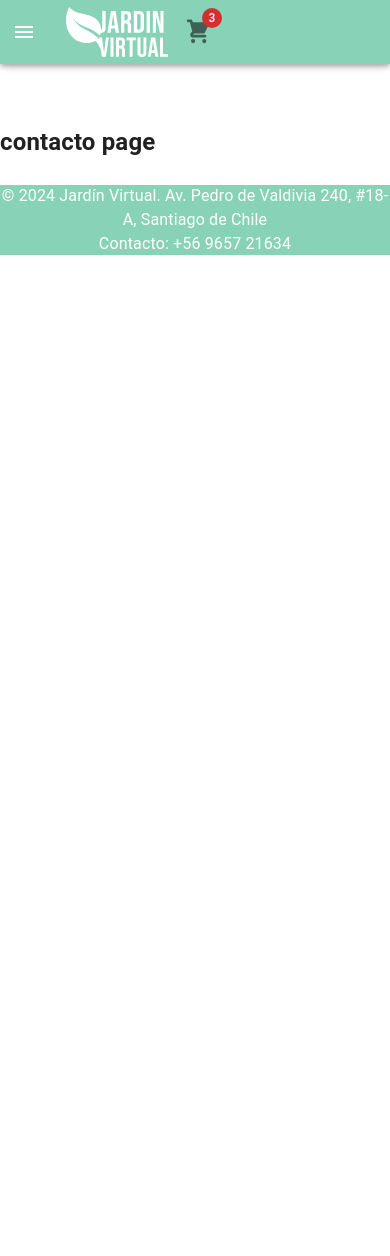
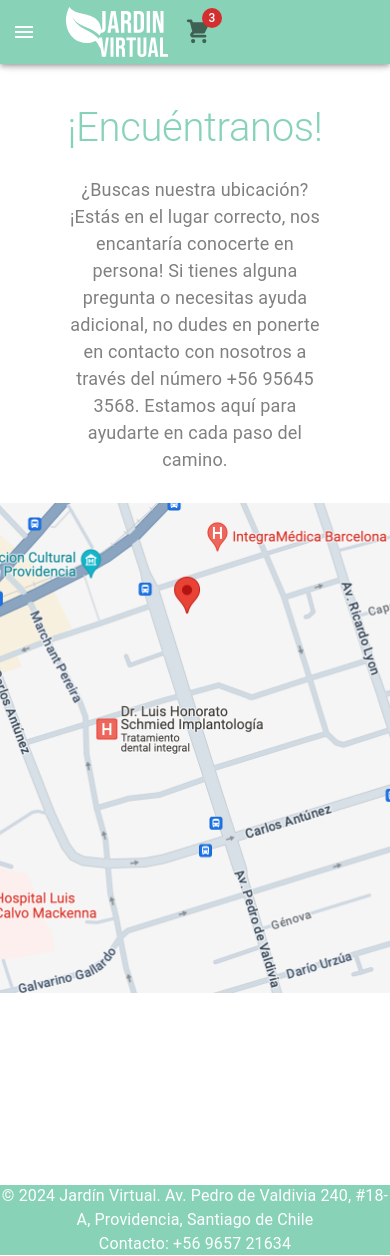
Before and after one commit to vanessadugarte/virtual-garden, a React (Create React App) app: page /contacto in a window 390 px wide. Before the commit the page ends 844 px from the top, so only its background shows below. Built offline with nearby package versions, Linux system fonts and the light colour scheme.

Commit message:
add mobile view

```diff
--- a/src/components/common/footer/Footer.jsx
+++ b/src/components/common/footer/Footer.jsx
@@ -6,7 +6,7 @@ const Footer = () => {
     return (
         <Box sx={{display:"flex", flexDirection:"column", justifyContent:"center", alignItems:"center", width: "100vw", height: "70px", backgroundColor: "#88D3B8", textAlign:"center", marginTop:"25px"}}>
             <Typography sx={{color: "#fff", fontSize:"16px"}}>
-                © 2024 Jardín Virtual. Av. Pedro de Valdivia 240, #18-A, Santiago de Chile
+                © 2024 Jardín Virtual. Av. Pedro de Valdivia 240, #18-A, Providencia, Santiago de Chile
             </Typography>
             <Typography sx={{color: "#fff", fontSize:"16px"}}>
                 Contacto: +56 9657 21634
--- a/src/components/common/product/Product.jsx
+++ b/src/components/common/product/Product.jsx
@@ -7,14 +7,14 @@ const Product = ({product}) => {
 
     return (
 
-            <Card sx={{minWidth: 325, boxShadow:2}}>
+            <Card sx={{minWidth: 315, boxShadow:2}}>
                 <CardMedia
                     sx={{height: 270}}
                     image={product?.image}
                     title={product?.name}
                 />
                 <CardContent>
-                    <Typography gutterBottom component="div" sx={{color: "#88D3B8", fontSize:"28px"}}>
+                    <Typography gutterBottom component="div" sx={{color: "#88D3B8", fontSize:"26px"}}>
                         {product?.name}
                     </Typography>
                     <Typography gutterBottom sx={{mt:2, fontSize:"24px"}}>
--- a/src/components/contacto/Contacto.jsx
+++ b/src/components/contacto/Contacto.jsx
@@ -1,10 +1,35 @@
 import React from 'react';
+import {Box, Card, CardMedia, Grid, Typography} from "@mui/material";
+import imgMapa from "../../assets/mapa-PedroValdivia.jpg"
 
 const Contacto = () => {
     return (
-        <div>
-            <h2>contacto page</h2>
-        </div>
+       <Grid>
+           <Grid item>
+               <Typography variant="h2" sx={{ mb:3, color: "#88D3B8", fontSize: { xs: '40px', sm: '50px', textAlign:"center" },}}>
+                    ¡Encuéntranos!
+               </Typography>
+           </Grid>
+           <Grid item sx={{display:"flex", justifyContent:"center"}}>
+               <Typography sx={{color:"gray", maxWidth:{xs:"70%", md:"50%"}, textAlign:"center", fontSize:"18px", marginBottom:"30px"}}>
+                   ¿Buscas nuestra ubicación? ¡Estás en el lugar correcto, nos encantaría conocerte en persona!
+                   Si tienes alguna pregunta o necesitas ayuda adicional, no dudes en ponerte en contacto con nosotros a través del número +56 95645 3568. Estamos aquí para ayudarte en cada paso del camino.
+               </Typography>
+           </Grid>
+
+           <Grid item>
+           <Box sx={{display:"flex", justifyContent:"center", mb:24}}>
+               <CardMedia
+                   sx={{
+                       width: { xs: 410, md: 950 },
+                       height: { xs: 490, md: 500 },
+                   }}
+                   image={imgMapa}
+               />
+
+           </Box>
+           </Grid>
+       </Grid>
     );
 };
 
--- a/src/components/flowerPots/FlowerPots.jsx
+++ b/src/components/flowerPots/FlowerPots.jsx
@@ -6,17 +6,15 @@ import {maceteros} from "../../data/flowerPots";
 
 const FlowerPots = () => {
     return (
-        <Container maxWidth="xxl" sx={{textAlign: "center", display:"flex", flexDirection:"column", alignItems:"center", paddingBottom:"65px"}}>
-            <Typography variant="h2" sx={{mb:"20px", color:"#88D3B8"}}>Nuestros Maceteros</Typography>
-            <Typography variant="h6" sx={{width:"55%", textAlign:"center", color:"gray"}}>encontrarás una amplia selección de maceteros diseñados para embellecer tu hogar y dar vida a tus plantas. Desde maceteros de cerámica elegantes hasta maceteros colgantes modernos, tenemos todo lo que necesitas para crear un oasis verde en cualquier espacio. </Typography>
-            <Grid container sx={{display:"flex", justifyContent:"center"}}>
-                {maceteros.map((el) => {
-                    return (
-                        <Grid item xs={2} sx={{display:"flex", justifyContent:"space-around", marginRight:"5px", marginTop:"55px"}}>
-                            <Product product={el}/>
-                        </Grid>
-                    )
-                })}
+        <Container maxWidth="xl" sx={{textAlign: "center", display:"flex", flexDirection:"column", alignItems:"center", paddingBottom:"65px"}}>
+            <Typography variant="h2" sx={{mb:"20px", color:"#88D3B8",fontSize: { xs: '40px', sm: '50px'}}}>Nuestros Maceteros</Typography>
+            <Typography variant="h6" sx={{width: {xs:"70%", md:"50%"}, textAlign:"center", color:"gray"}}>encontrarás una amplia selección de maceteros diseñados para embellecer tu hogar y dar vida a tus plantas. Desde maceteros de cerámica elegantes hasta maceteros colgantes modernos, tenemos todo lo que necesitas para crear un oasis verde en cualquier espacio. </Typography>
+            <Grid container spacing={2} sx={{ display: "flex", justifyContent: "flex-start", flexWrap: "wrap" }}>
+                {maceteros.map((el, index) => (
+                    <Grid item xs={12} sm={6} md={6} lg={4} xl={3} key={index} sx={{ display: "flex", justifyContent: "center", marginTop: "55px" }}>
+                        <Product product={el} />
+                    </Grid>
+                ))}
             </Grid>
         </Container>
     );
--- a/src/components/home/Home.jsx
+++ b/src/components/home/Home.jsx
@@ -24,7 +24,7 @@ const HomePage = () => {
                           backgroundImage: `url(${slide})`,
                           backgroundSize: 'cover',
                           backgroundPosition: 'center',
-                          width: '100%',
+                          width: '100vw',
                           height: '550px',
                       }}
                   >
@@ -35,7 +35,7 @@ const HomePage = () => {
                     <Typography variant="h2"
                                 sx={{mt: 2, color: "#88D3B8", fontSize: { xs: '40px', sm: '50px', textAlign:"center" },}}
                     >
-                        Nuestras Plantas
+                        Jardín Virtual
                     </Typography>
                 </Grid>
 
@@ -53,13 +53,13 @@ const HomePage = () => {
                 <Grid item sx={{display:"flex", flexDirection:"row", justifyContent:"center", marginTop:"60px", color:"gray"}}>
                     <ImageList
                         xs={6}
-                        sx={{width:{ xs: '500px', sm: '1300px' }, height: { xs: '450px', sm: '750px' }, marginRight:"40px",}}
+                        sx={{width:{ xs: '350px', sm: '500px', md:"1270px" }, height: { xs: '750px', sm: '650px', md:"750px" }, marginRight:"20px", marginLeft:"20px"}}
                         variant="quilted"
                         cols={6}
                         rowHeight={121}
                     >
                         {imageList.map((item) => (
-                            <ImageListItem key={item.img} cols={item.cols || 1} rows={item.rows || 1}>
+                            <ImageListItem key={item.img} cols={item.cols || 1} rows={item.rows || 1} sx={{ "&:hover img": { filter: "grayscale(100%)", transition: "all 0.3s ease" } }}>
                                 <img
                                     {...srcset(item.img, 121, item.rows, item.cols)}
                                     alt={item.title}
--- a/src/components/plants/Plants.jsx
+++ b/src/components/plants/Plants.jsx
@@ -31,17 +31,15 @@ const PlantsPage = () => {
     };
 
     return (
-        <Container maxWidth="xxl" sx={{textAlign: "center", display:"flex", flexDirection:"column", alignItems:"center", paddingBottom:"65px"}}>
-            <Typography variant="h2" sx={{mb:"20px", color:"#88D3B8"}}>Nuestras plantas</Typography>
-            <Typography variant="h6" sx={{width:"55%", textAlign:"center", color:"gray"}}>¡Las mejores plantas de interior y exterior para darle vida a cada espacio de tu hogar! Busca según las distintas características de tus espacios, siempre habrá un ideal para cada lugar. </Typography>
-            <Grid container sx={{display:"flex", justifyContent:"center"}}>
-                {plantas.map((el, index) => {
-                    return (
-                        <Grid item xs={2} key={index} sx={{display:"flex", justifyContent:"space-around", marginRight:"5px", marginTop:"55px"}}>
-                            <Product product={el}/>
-                        </Grid>
-                    )
-                })}
+        <Container maxWidth="xl" sx={{textAlign: "center", display:"flex", flexDirection:"column", alignItems:"center", paddingBottom:"65px"}}>
+            <Typography variant="h2" sx={{mb:"20px", color:"#88D3B8",fontSize: { xs: '40px', sm: '50px'}}}>Nuestras plantas</Typography>
+            <Typography variant="h6" sx={{width:{xs:"80%", md:"50%"}, textAlign:"center", color:"gray"}}>¡Las mejores plantas" de interior y exterior para darle vida a cada espacio de tu hogar! Busca según las distintas características de tus espacios, siempre habrá un ideal para cada lugar. </Typography>
+            <Grid container spacing={2} sx={{ display: "flex", justifyContent: "flex-start", flexWrap: "wrap" }}>
+                {plantas.map((el, index) => (
+                    <Grid item xs={12} sm={6} md={6} lg={4} xl={3} key={index} sx={{ display: "flex", justifyContent: "center", marginTop: "55px" }}>
+                        <Product product={el} />
+                    </Grid>
+                ))}
             </Grid>
         </Container>
     );
```
Also changed, not shown: src/assets/mapa-PedroValdivia.jpg (added).
